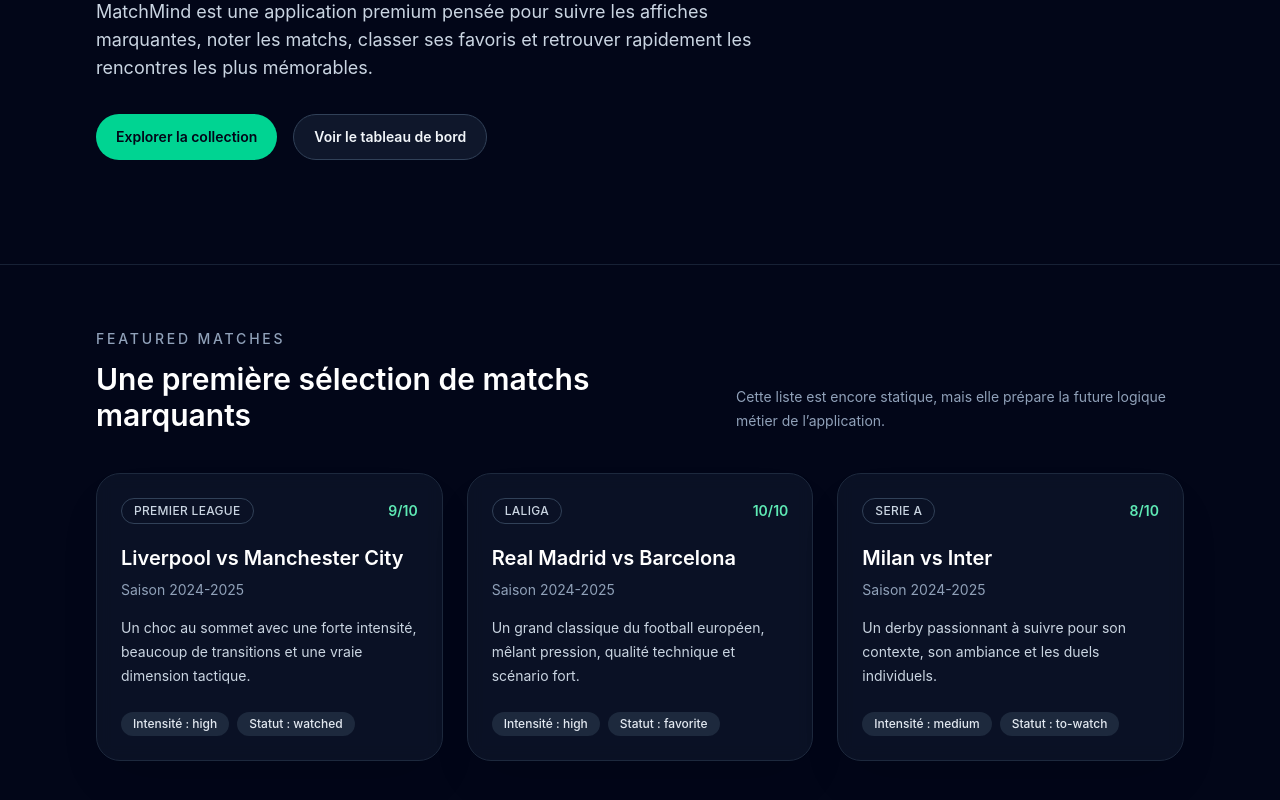
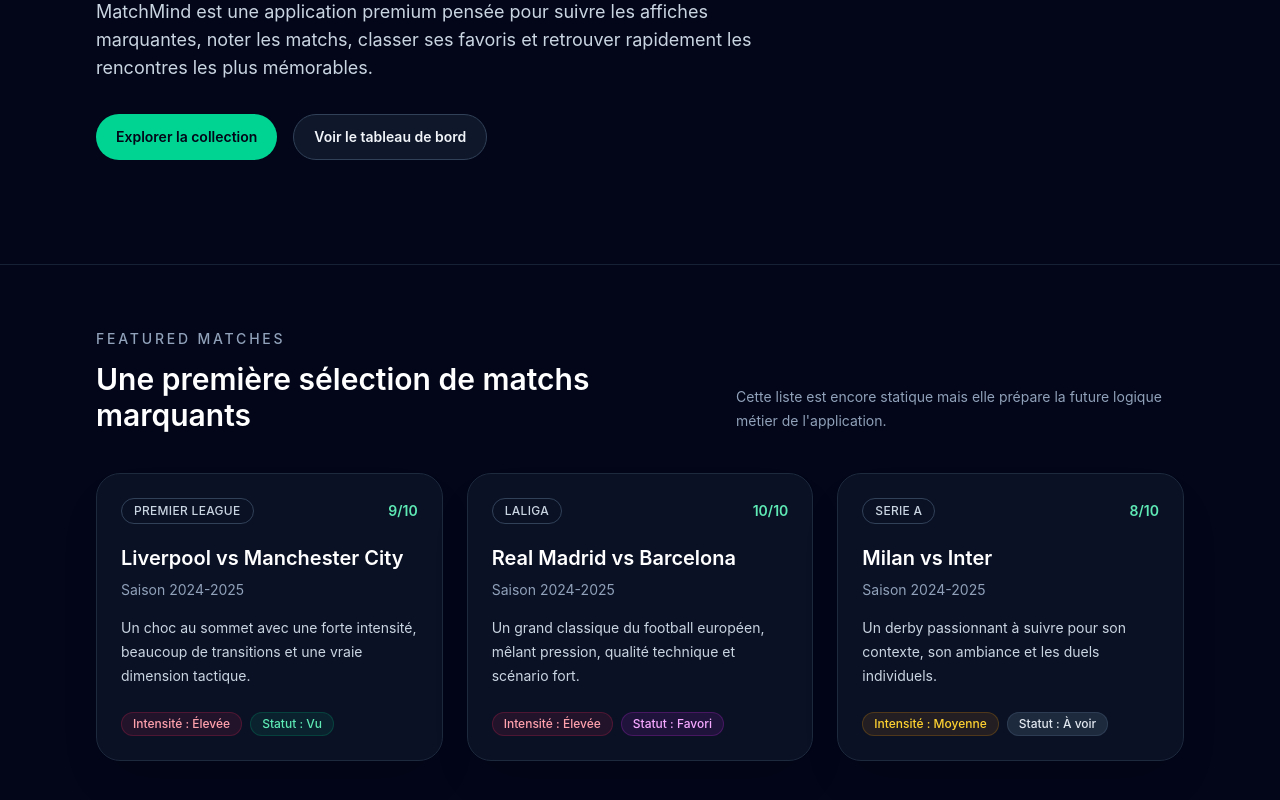
Before and after one commit to BersaceAlonso/matchmind, a React (Vite) app: page / in a window 1280 px wide. Shown: the part 296-1096 px from the top of the page. Built offline with nearby package versions, Linux system fonts and the light colour scheme.

Commit message:
refactor(homepage): extract HeroSection and FeaturedMatchesSection components

```diff
--- /dev/null
+++ b/src/components/home/FeaturedMatchesSection.tsx
@@ -0,0 +1,26 @@
+import MatchCard from '../match/MatchCard'
+import Container from '../ui/Container'
+import SectionHeading from '../ui/SectionHeading'
+import { featuredMatches } from '../../data/featuredMatches'
+
+function FeaturedMatchesSection() {
+  return (
+    <section className="py-16">
+      <Container>
+        <SectionHeading
+          eyebrow="Featured matches"
+          title="Une première sélection de matchs marquants"
+          description="Cette liste est encore statique mais elle prépare la future logique métier de l'application."
+        />
+
+        <div className="mt-10 grid gap-6 md:grid-cols-2 xl:grid-cols-3">
+          {featuredMatches.map((match) => (
+            <MatchCard key={match.id} match={match} />
+          ))}
+        </div>
+      </Container>
+    </section>
+  )
+}
+
+export default FeaturedMatchesSection
--- /dev/null
+++ b/src/components/home/HeroSection.tsx
@@ -0,0 +1,37 @@
+import Container from '../ui/Container'
+
+function HeroSection() {
+  return (
+    <section className="border-b border-slate-800/80">
+      <Container>
+        <div className="flex min-h-[70vh] flex-col justify-center py-16">
+          <span className="mb-4 inline-flex w-fit rounded-full border border-emerald-500/20 bg-emerald-500/10 px-3 py-1 text-sm font-medium text-emerald-300">
+            MatchMind • football tracking experience
+          </span>
+
+          <h1 className="max-w-4xl text-4xl font-bold tracking-tight text-white sm:text-5xl lg:text-6xl">
+            Organise, analyse et revis tes plus grands matchs de football.
+          </h1>
+
+          <p className="mt-6 max-w-2xl text-base leading-7 text-slate-300 sm:text-lg">
+            MatchMind est une application premium pensée pour suivre les
+            affiches marquantes, noter les matchs, classer ses favoris et
+            retrouver rapidement les rencontres les plus mémorables.
+          </p>
+
+          <div className="mt-8 flex flex-wrap gap-4">
+            <button className="rounded-full bg-emerald-400 px-5 py-3 text-sm font-semibold text-slate-950 transition hover:bg-emerald-300">
+              Explorer la collection
+            </button>
+
+            <button className="rounded-full border border-slate-700 bg-slate-900 px-5 py-3 text-sm font-semibold text-slate-100 transition hover:border-slate-500 hover:bg-slate-800">
+              Voir le tableau de bord
+            </button>
+          </div>
+        </div>
+      </Container>
+    </section>
+  )
+}
+
+export default HeroSection
--- /dev/null
+++ b/src/components/match/MatchCard.tsx
@@ -0,0 +1,77 @@
+import type { Match, MatchIntensity, MatchStatus } from '../../types/match'
+
+interface MatchCardProps {
+  match: Match
+}
+
+const intensityLabelMap: Record<MatchIntensity, string> = {
+  low: 'Faible',
+  medium: 'Moyenne',
+  high: 'Élevée',
+}
+
+const intensityClassMap: Record<MatchIntensity, string> = {
+  low: 'bg-sky-500/10 text-sky-300 ring-1 ring-inset ring-sky-500/20',
+  medium: 'bg-amber-500/10 text-amber-300 ring-1 ring-inset ring-amber-500/20',
+  high: 'bg-rose-500/10 text-rose-300 ring-1 ring-inset ring-rose-500/20',
+}
+
+const statusLabelMap: Record<MatchStatus, string> = {
+  'to-watch': 'À voir',
+  watched: 'Vu',
+  favorite: 'Favori',
+}
+
+const statusClassMap: Record<MatchStatus, string> = {
+  'to-watch': 'bg-slate-800 text-slate-200 ring-1 ring-inset ring-slate-700/80',
+  watched:
+    'bg-emerald-500/10 text-emerald-300 ring-1 ring-inset ring-emerald-500/20',
+  favorite:
+    'bg-fuchsia-500/10 text-fuchsia-300 ring-1 ring-inset ring-fuchsia-500/20',
+}
+
+function MatchCard({ match }: MatchCardProps) {
+  const intensityLabel = intensityLabelMap[match.intensity]
+  const intensityClassName = intensityClassMap[match.intensity]
+
+  const statusLabel = statusLabelMap[match.status]
+  const statusClassName = statusClassMap[match.status]
+
+  return (
+    <article className="rounded-3xl border border-slate-800 bg-slate-900/70 p-6 shadow-2xl shadow-black/10 backdrop-blur transition hover:border-slate-700 hover:bg-slate-900">
+      <div className="flex items-center justify-between gap-4">
+        <span className="rounded-full border border-slate-700 px-3 py-1 text-xs font-medium uppercase tracking-wide text-slate-300">
+          {match.competition}
+        </span>
+
+        <span className="text-sm font-semibold text-emerald-300">
+          {match.note}/10
+        </span>
+      </div>
+
+      <h3 className="mt-5 text-xl font-semibold text-white">{match.title}</h3>
+
+      <p className="mt-2 text-sm text-slate-400">Saison {match.season}</p>
+
+      <p className="mt-4 text-sm leading-6 text-slate-300">
+        {match.description}
+      </p>
+
+      <div className="mt-6 flex flex-wrap gap-2">
+        <span
+          className={`rounded-full px-3 py-1 text-xs font-medium ${intensityClassName}`}
+        >
+          Intensité : {intensityLabel}
+        </span>
+
+        <span
+          className={`rounded-full px-3 py-1 text-xs font-medium ${statusClassName}`}
+        >
+          Statut : {statusLabel}
+        </span>
+      </div>
+    </article>
+  )
+}
+
+export default MatchCard
--- /dev/null
+++ b/src/components/ui/SectionHeading.tsx
@@ -0,0 +1,30 @@
+import type { ReactNode } from 'react'
+
+interface SectionHeadingProps {
+  eyebrow: string
+  title: string
+  description?: ReactNode
+}
+
+function SectionHeading({ eyebrow, title, description }: SectionHeadingProps) {
+  return (
+    <div className="flex items-end justify-between gap-6">
+      <div>
+        <p className="text-sm font-medium uppercase tracking-[0.2em] text-slate-400">
+          {eyebrow}
+        </p>
+        <h2 className="mt-3 text-2xl font-semibold text-white sm:text-3xl">
+          {title}
+        </h2>
+      </div>
+
+      {description ? (
+        <p className="max-w-md text-sm leading-6 text-slate-400">
+          {description}
+        </p>
+      ) : null}
+    </div>
+  )
+}
+
+export default SectionHeading
--- a/src/pages/HomePage.tsx
+++ b/src/pages/HomePage.tsx
@@ -1,98 +1,11 @@
-import Container from '../components/ui/Container'
-import { featuredMatches } from '../data/featuredMatches'
+import FeaturedMatchesSection from '../components/home/FeaturedMatchesSection'
+import HeroSection from '../components/home/HeroSection'
 
 function HomePage() {
   return (
     <main className="min-h-screen bg-slate-950 text-slate-100">
-      <section className="border-b border-slate-800/80">
-        <Container>
-          <div className="flex min-h-[70vh] flex-col justify-center py-16">
-            <span className="mb-4 inline-flex w-fit rounded-full border border-emerald-500/20 bg-emerald-500/10 px-3 py-1 text-sm font-medium text-emerald-300">
-              MatchMind • football tracking experience
-            </span>
-
-            <h1 className="max-w-4xl text-4xl font-bold tracking-tight text-white sm:text-5xl lg:text-6xl">
-              Organise, analyse et revis tes plus grands matchs de football.
-            </h1>
-
-            <p className="mt-6 max-w-2xl text-base leading-7 text-slate-300 sm:text-lg">
-              MatchMind est une application premium pensée pour suivre les
-              affiches marquantes, noter les matchs, classer ses favoris et
-              retrouver rapidement les rencontres les plus mémorables.
-            </p>
-
-            <div className="mt-8 flex flex-wrap gap-4">
-              <button className="rounded-full bg-emerald-400 px-5 py-3 text-sm font-semibold text-slate-950 transition hover:bg-emerald-300">
-                Explorer la collection
-              </button>
-
-              <button className="rounded-full border border-slate-700 bg-slate-900 px-5 py-3 text-sm font-semibold text-slate-100 transition hover:border-slate-500 hover:bg-slate-800">
-                Voir le tableau de bord
-              </button>
-            </div>
-          </div>
-        </Container>
-      </section>
-
-      <section className="py-16">
-        <Container>
-          <div className="flex items-end justify-between gap-6">
-            <div>
-              <p className="text-sm font-medium uppercase tracking-[0.2em] text-slate-400">
-                Featured matches
-              </p>
-              <h2 className="mt-3 text-2xl font-semibold text-white sm:text-3xl">
-                Une première sélection de matchs marquants
-              </h2>
-            </div>
-
-            <p className="max-w-md text-sm leading-6 text-slate-400">
-              Cette liste est encore statique, mais elle prépare la future
-              logique métier de l’application.
-            </p>
-          </div>
-
-          <div className="mt-10 grid gap-6 md:grid-cols-2 xl:grid-cols-3">
-            {featuredMatches.map((match) => (
-              <article
-                key={match.id}
-                className="rounded-3xl border border-slate-800 bg-slate-900/70 p-6 shadow-2xl shadow-black/10 backdrop-blur"
-              >
-                <div className="flex items-center justify-between gap-4">
-                  <span className="rounded-full border border-slate-700 px-3 py-1 text-xs font-medium uppercase tracking-wide text-slate-300">
-                    {match.competition}
-                  </span>
-
-                  <span className="text-sm font-semibold text-emerald-300">
-                    {match.note}/10
-                  </span>
-                </div>
-
-                <h3 className="mt-5 text-xl font-semibold text-white">
-                  {match.title}
-                </h3>
-
-                <p className="mt-2 text-sm text-slate-400">
-                  Saison {match.season}
-                </p>
-
-                <p className="mt-4 text-sm leading-6 text-slate-300">
-                  {match.description}
-                </p>
-
-                <div className="mt-6 flex flex-wrap gap-2">
-                  <span className="rounded-full bg-slate-800 px-3 py-1 text-xs font-medium text-slate-200">
-                    Intensité : {match.intensity}
-                  </span>
-                  <span className="rounded-full bg-slate-800 px-3 py-1 text-xs font-medium text-slate-200">
-                    Statut : {match.status}
-                  </span>
-                </div>
-              </article>
-            ))}
-          </div>
-        </Container>
-      </section>
+      <HeroSection />
+      <FeaturedMatchesSection />
     </main>
   )
 }
```
